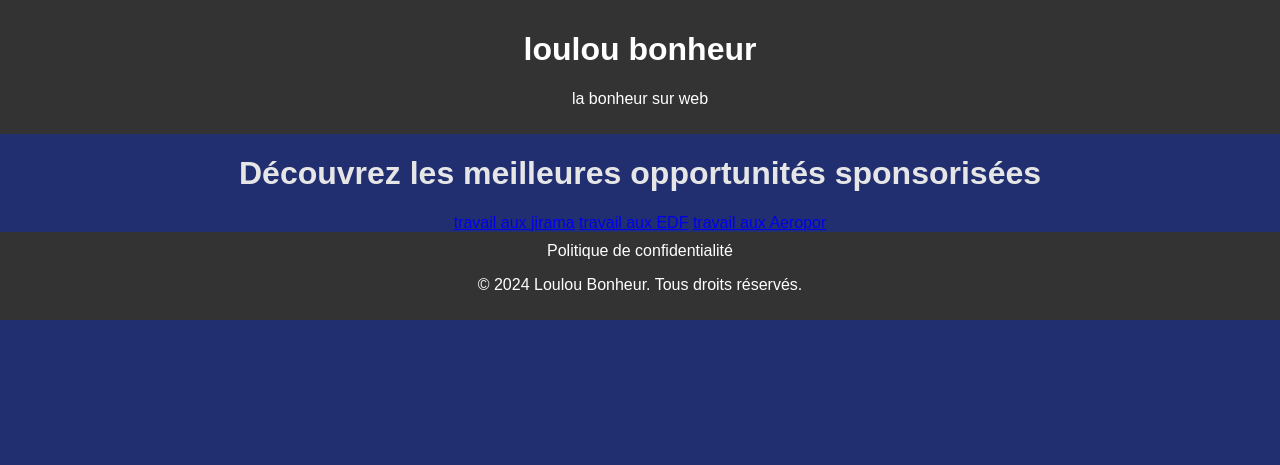
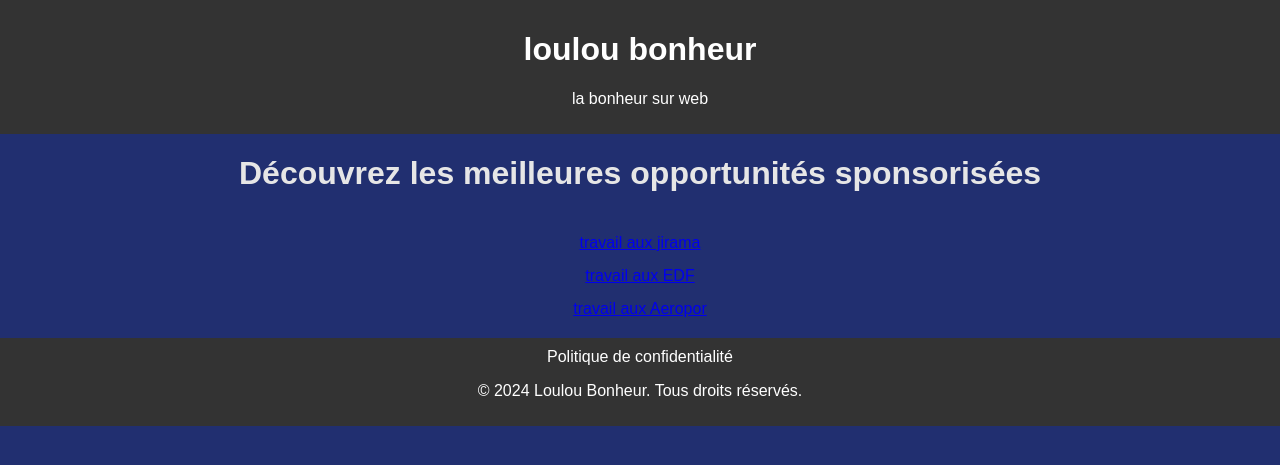
Before and after one commit to Chaloux13/loulou7, a Jekyll site: the page built from index.md, in a window 1280 px wide. Shown: the top 465 px of the page. Built offline with Jekyll 4.4.1, drawn with Linux system fonts in a browser that asks for light colours.

Commit message:
Update style.css

```diff
--- a/assets/css/style.css
+++ b/assets/css/style.css
@@ -9,6 +9,14 @@ body {
   padding: 0;
 }
 
+/* Conteneur pour les boutons */
+.button-container {
+  display: flex;
+  flex-direction: column; /* Alignement vertical */
+  gap: 15px; /* Espace entre les boutons */
+  align-items: center; /* Centrer les boutons */
+  padding: 20px;
+}
 
 
 header {
```
